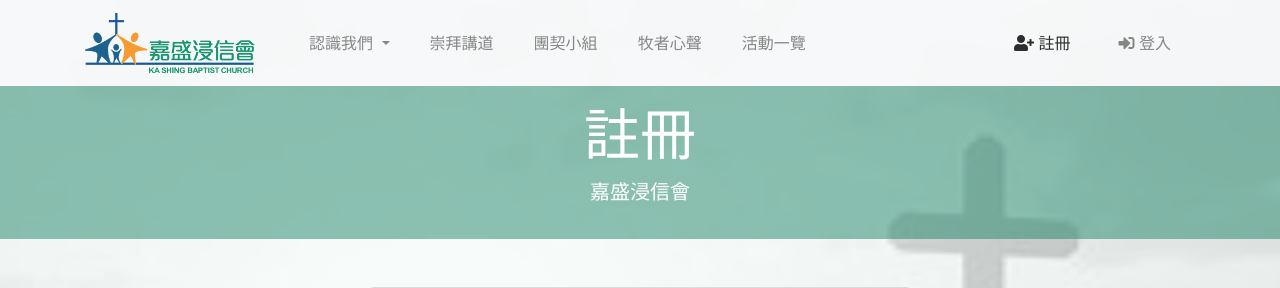
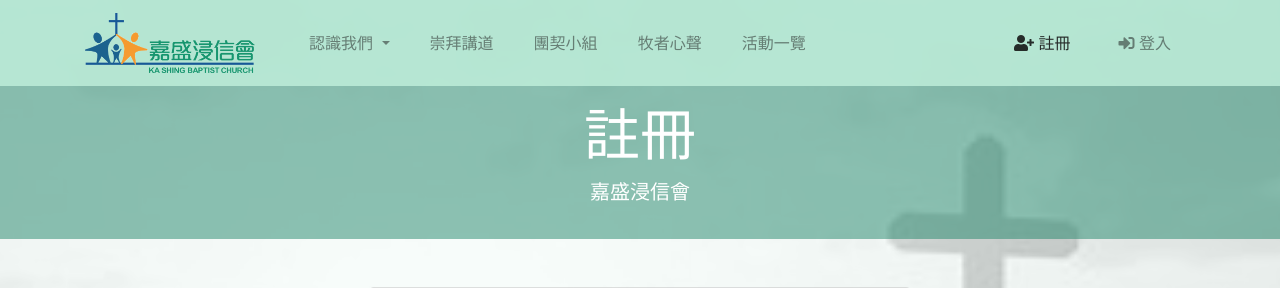
Before and after one commit to rayto1224/ksbc-web, a Django app: page /accounts/register/ in a window 1280 px wide. Shown: the top 288 px of the page. Run offline with Django 5.2, Linux system fonts and the light colour scheme; some libraries are stand-ins or nearby versions.

Commit message:
finalise project

```diff
--- a/templates/partials/_navbar.html
+++ b/templates/partials/_navbar.html
@@ -1,5 +1,5 @@
 {% load static %}
-<nav class="navbar navbar-expand-lg navbar-light bg-light sticky-top">
+<nav class="navbar navbar-expand-lg navbar-light sticky-top">
   <div class="container">
     <a class="navbar-brand" href={% url 'indexes:home' %}>
           <img src={% static "img/kslogo.png" %} class="logo" alt="" />
```
